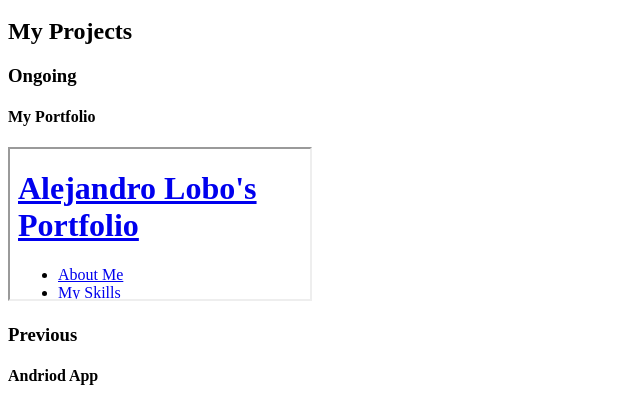
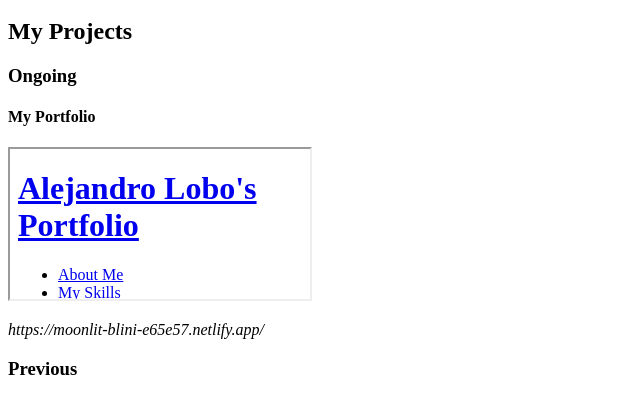
Before and after one commit to alelobo543/PortfolioHW5, a plain HTML site: page myprojects.html in a window 1280 px wide. Shown: the part 154-552 px from the top of the page, without its empty margins (0-640 px from the left). Drawn offline with Linux system fonts and the light colour scheme.

Commit message:
Update myprojects.html

```diff
--- a/myprojects.html
+++ b/myprojects.html
@@ -31,6 +31,7 @@
             <section>
                 <h4>My Portfolio</h4>
                 <iframe src="index.html" name="Home"></iframe>
+              <p> <i> https://moonlit-blini-e65e57.netlify.app/ </i>  </p>
             </section>
           <h3>Previous</h3>
             <section>
```
